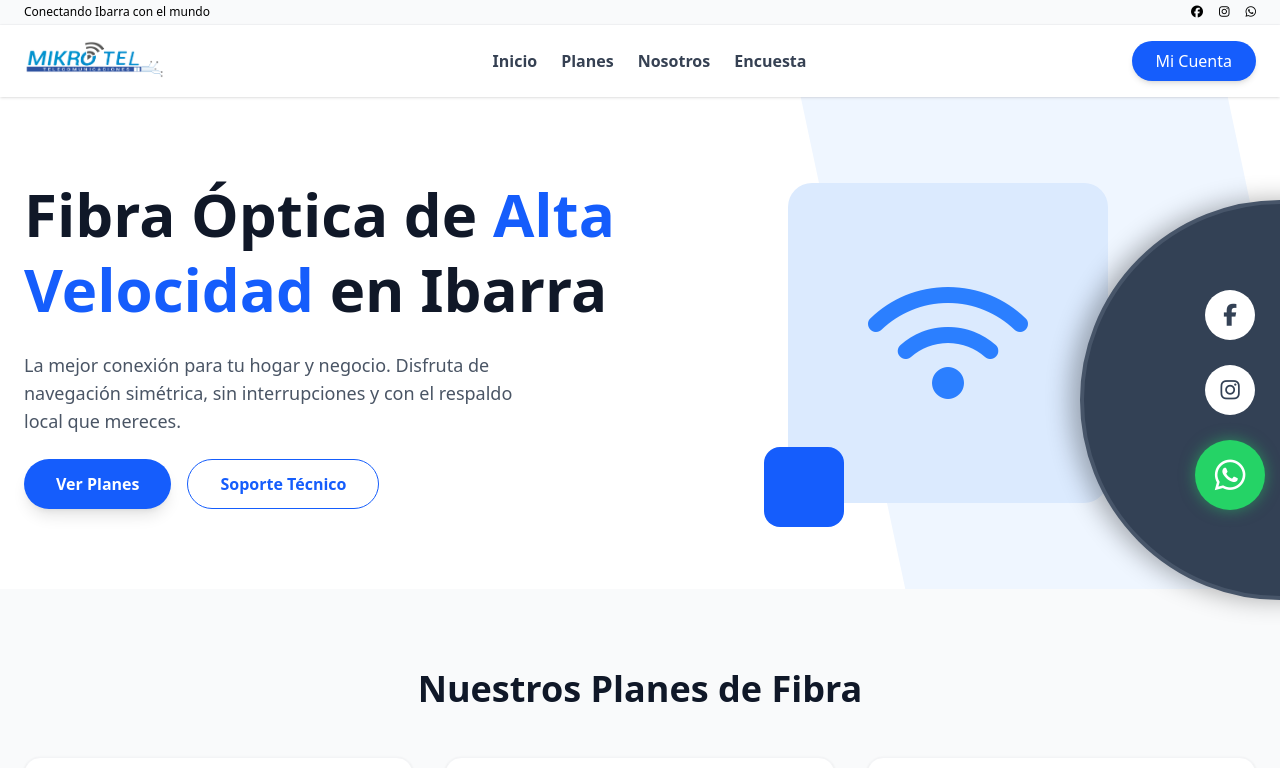
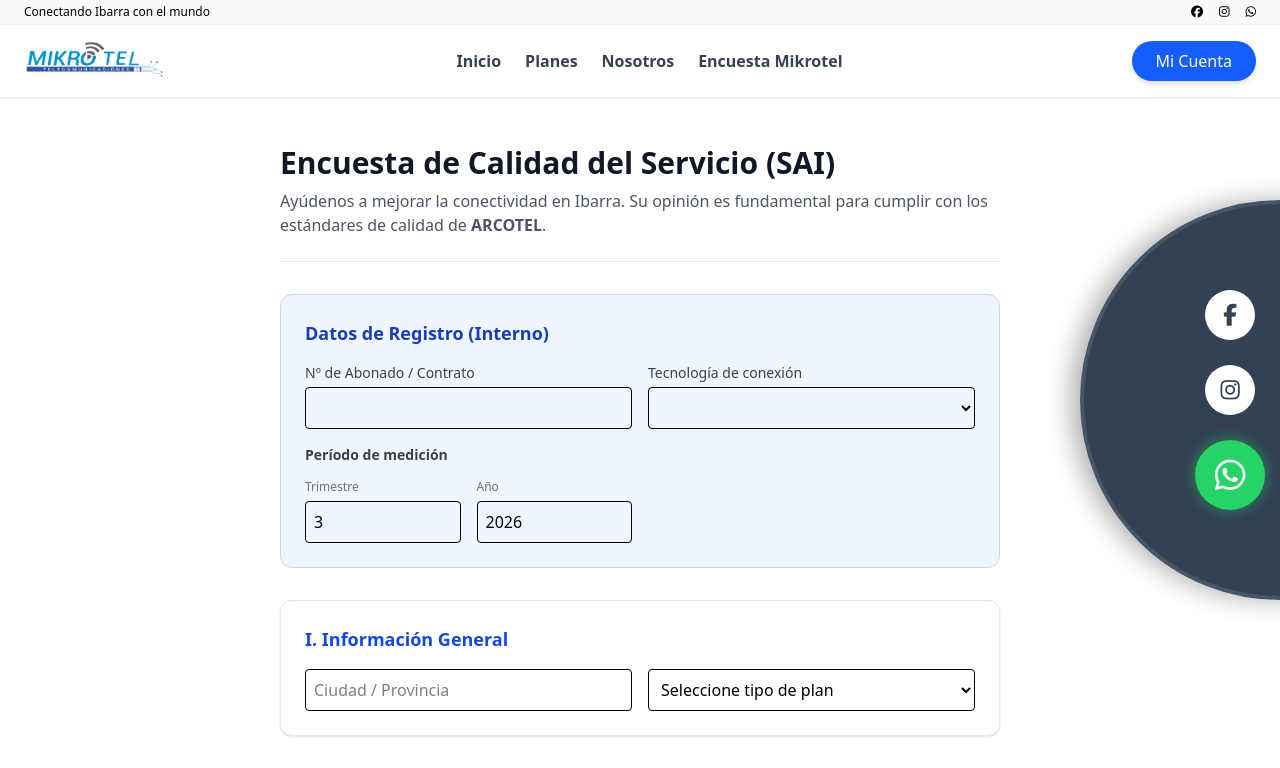
Before and after one commit to Propio123/mikrotel, an Angular app: page /encuesta/1 in a window 1280 px wide. Before the commit this address led to /. Shown: the top 768 px of the page. Built offline with nearby package versions, Linux system fonts and the light colour scheme.

Commit message:
encuesta

```diff
--- a/package.json
+++ b/package.json
@@ -20,6 +20,7 @@
     "@angular/platform-server": "^21.2.0",
     "@angular/router": "^21.2.0",
     "@angular/ssr": "^21.2.13",
+    "@supabase/supabase-js": "^2.110.0",
     "express": "^5.1.0",
     "rxjs": "~7.8.0",
     "tslib": "^2.3.0"
--- a/src/app/app.routes.ts
+++ b/src/app/app.routes.ts
@@ -5,7 +5,7 @@ import { Home } from './components/home/home';
 
 export const routes: Routes = [
     { path: '', component: Home }, // Asegúrate de tener esto
-  { path: 'encuesta', component: EncuestaComponent },
+  { path: 'encuesta/:isp', component: EncuestaComponent },
   { path: 'about', component: About },
   { path: '**', redirectTo: '' } // Redirección de seguridad
 ];
--- a/src/app/components/encuesta/encuesta.html
+++ b/src/app/components/encuesta/encuesta.html
@@ -6,7 +6,7 @@
     </p>
   </div>
 
-  <form [formGroup]="encuestaForm" (ngSubmit)="enviar()" class="space-y-8">
+  <form [formGroup]="encuestaForm" (ngSubmit)="enviar()" *ngIf="encuestaForm" class="space-y-8">
 
 <div class="bg-blue-50 p-6 rounded-xl border border-blue-200 mb-8">
   <h3 class="font-bold text-lg mb-4 text-blue-800">Datos de Registro (Interno)</h3>
@@ -16,11 +16,6 @@
     <div>
       <label class="block text-sm font-medium text-gray-700">Nº de Abonado / Contrato</label>
       <input type="text" formControlName="numAbonado" class="w-full border p-2 rounded mt-1">
-    </div>
-
-    <div>
-      <label class="block text-sm font-medium text-gray-700">Provincia / Ciudad</label>
-      <input type="text" formControlName="provinciaCiudad" class="w-full border p-2 rounded mt-1">
     </div>
 
     <div>
@@ -96,13 +91,34 @@
           <option value="Adecuada">Adecuada</option>
           <option value="Deficiente">Deficiente</option>
         </select>
+        <select formControlName="recomendacion" class="w-full border p-2 rounded mt-2">
+  <option value="" disabled selected>¿Recomendaría nuestro servicio?</option>
+  <option value="Si">Sí</option>
+  <option value="No">No</option>
+</select>
         <textarea formControlName="comentarios" placeholder="Comentarios o sugerencias adicionales..." class="w-full border p-2 rounded h-24"></textarea>
       </div>
     </div>
 
-    <button type="submit" [disabled]="encuestaForm.invalid"
-            class="w-full bg-blue-600 text-white py-3 rounded-lg font-bold hover:bg-blue-700 disabled:bg-gray-400">
-      Enviar Evaluación
-    </button>
+    <div class="space-y-2">
+      <pre class="bg-gray-100 p-2 text-xs mt-4">
+  Estado del formulario: {{ encuestaForm.status }}
+  ¿Es válido?: {{ encuestaForm.valid }}
+</pre>
+ <button type="submit"
+        [disabled]="encuestaForm.invalid || estaEnviando"
+        class="w-full bg-blue-600 text-white py-3 rounded-lg font-bold">
+  {{ estaEnviando ? 'Enviando información...' : 'Enviar Evaluación' }}
+</button>
+
+ <div class="mt-4 p-4 bg-red-100 border border-red-400 text-red-700 rounded text-xs">
+  <p class="font-bold">Formulario Inválido (Campos faltantes):</p>
+  <pre>{{ encuestaForm.errors | json }}</pre>
+  <p>Campos con error:</p>
+  <ul>
+    <li *ngFor="let control of getInvalidControls()">{{ control }}</li>
+  </ul>
+</div>
+</div>
   </form>
 </section>
--- a/src/app/components/encuesta/encuesta.ts
+++ b/src/app/components/encuesta/encuesta.ts
@@ -1,49 +1,92 @@
-import { Component } from '@angular/core';
+import { Component, inject, OnInit } from '@angular/core';
 import { FormBuilder, FormGroup, Validators, ReactiveFormsModule } from '@angular/forms';
 import { CommonModule } from '@angular/common';
+import { ActivatedRoute } from '@angular/router';
+import { SupabaseService } from '../../services/supabase.services';
 
 @Component({
   standalone: true,
   imports: [CommonModule, ReactiveFormsModule],
   templateUrl: './encuesta.html'
 })
-export class EncuestaComponent {
-  encuestaForm: FormGroup;
+export class EncuestaComponent implements OnInit {
 
-  constructor(private fb: FormBuilder) {
+  estaEnviando = false;
+
+  private fb = inject(FormBuilder);
+  encuestaForm: FormGroup = this.fb.group({});
+  private route = inject(ActivatedRoute);
+  private supabaseService = inject(SupabaseService);
+
+  ngOnInit() {
+    // 1. Inicializar el formulario AQUÍ, no en el constructor
     this.encuestaForm = this.fb.group({
-      // I. Información General
       numAbonado: ['', Validators.required],
-  provinciaCiudad: ['', Validators.required],
+      tecnologia: ['', Validators.required],
+      trimestre: [3, [Validators.required, Validators.min(1), Validators.max(4)]],
+      anio: [2026, [Validators.required, Validators.min(2020)]],
+      ciudad: ['', Validators.required],
+      tipoPlan: ['', Validators.required],
+      velocidad: [3, Validators.required],
+      continuidad: [3, Validators.required],
+      disponibilidad: [3, Validators.required],
+      latencia: [3, Validators.required],
+      canales: [3, Validators.required],
+      tiempoRespuesta: [3, Validators.required],
+      efectividad: [3, Validators.required],
+      facturacion: [3, Validators.required],
+      relacionPrecioCalidad: ['', Validators.required],
+      recomendacion: ['', Validators.required], // Ahora coincidirá con tu HTML
+      comentarios: ['']
+    });
+    this.encuestaForm.updateValueAndValidity();
+  this.encuestaForm.markAsTouched();
 
-  trimestre: [3, [Validators.required, Validators.min(1), Validators.max(4)]],
-  anio: [2026, [Validators.required, Validators.min(2020)]],
-      ciudad: ['', Validators.required],
-  tipoPlan: ['', Validators.required],
-  tecnologia: ['', Validators.required],
+    const ispParam = this.route.snapshot.paramMap.get('isp');
+    console.log('El ISP desde la URL es:', ispParam);
+  }
 
-  // Rangos: empezamos en null para que sea obligatorio elegir
-  velocidad: [null, Validators.required],
-  continuidad: [null, Validators.required],
-      disponibilidad: [null, Validators.required],
-      latencia: [null, Validators.required],
+  async enviar() {
+    if (this.encuestaForm.invalid) {
+      this.getFormValidationErrors();
+      return;
+    }
 
-      // III. Atención al Cliente
-      canales: [null, Validators.required],
-      tiempoRespuesta: [null, Validators.required],
-      efectividad: [null, Validators.required],
-      facturacion: [null, Validators.required],
+    this.estaEnviando = true;
+    const ispID = this.route.snapshot.paramMap.get('isp');
 
-      // IV. Percepción Global
-      relacionPrecioCalidad: ['', Validators.required],
-      recomendacion: ['', Validators.required],
+    const datosFinales = {
+      ...this.encuestaForm.value,
+      isp_id: ispID
+    };
 
-      // V. Comentarios
-      comentarios: ['']
+    await this.supabaseService.guardarEncuesta(datosFinales);
+
+    this.estaEnviando = false;
+    this.encuestaForm.reset({
+      trimestre: 3,
+      anio: 2026,
+      velocidad: 3,
+      continuidad: 3,
+      disponibilidad: 3,
+      latencia: 3,
+      canales: 3,
+      tiempoRespuesta: 3,
+      efectividad: 3,
+      facturacion: 3
     });
   }
 
-  enviar() {
-    console.log('Datos enviados:', this.encuestaForm.value);
+  getFormValidationErrors() {
+    Object.keys(this.encuestaForm.controls).forEach(key => {
+      const controlErrors = this.encuestaForm.get(key)?.errors;
+      if (controlErrors != null) {
+        console.warn('Campo con error: ' + key, controlErrors);
+      }
+    });
+  }
+
+  getInvalidControls() {
+    return Object.keys(this.encuestaForm.controls).filter(name => this.encuestaForm.controls[name].invalid);
   }
 }
--- a/src/app/layout/navbar/navbar.html
+++ b/src/app/layout/navbar/navbar.html
@@ -20,7 +20,7 @@
         [routerLink]="['/about']" (click)="isMenuOpen = false">Nosotros</li>
 
     <li class="text-gray-700 hover:text-blue-600 font-semibold cursor-pointer transition-colors"
-        [routerLink]="['/encuesta']" (click)="isMenuOpen = false">Encuesta</li>
+        [routerLink]="['/encuesta', 'mikrotel']">Encuesta Mikrotel
   </ul>
 
   <button class="hidden md:block bg-blue-600 hover:bg-blue-700 text-white px-6 py-2 rounded-full font-medium transition-all shadow-md">
--- /dev/null
+++ b/src/app/services/supabase.services.ts
@@ -0,0 +1,20 @@
+import { Injectable } from '@angular/core';
+import { createClient, SupabaseClient } from '@supabase/supabase-js';
+
+@Injectable({ providedIn: 'root' })
+export class SupabaseService {
+  private supabase: SupabaseClient;
+
+  constructor() {
+    this.supabase = createClient('https://oadglyrlthxzyadipzar.supabase.co', 'sb_publishable_yNu56FZPXu127UtjWN8cOw_lmMAcj4P');
+  }
+
+ async guardarEncuesta(datos: any) {
+  // Asegúrate de que 'datos' sea un array: [datos]
+  const { data, error } = await this.supabase
+    .from('respuestas_encuestas')
+    .insert([datos]); // <--- Aquí el cambio: el array [] es obligatorio
+
+  return { data, error };
+}
+}
```
Also changed, not shown: 1 other file (tests, documents, lock files or other folders).
